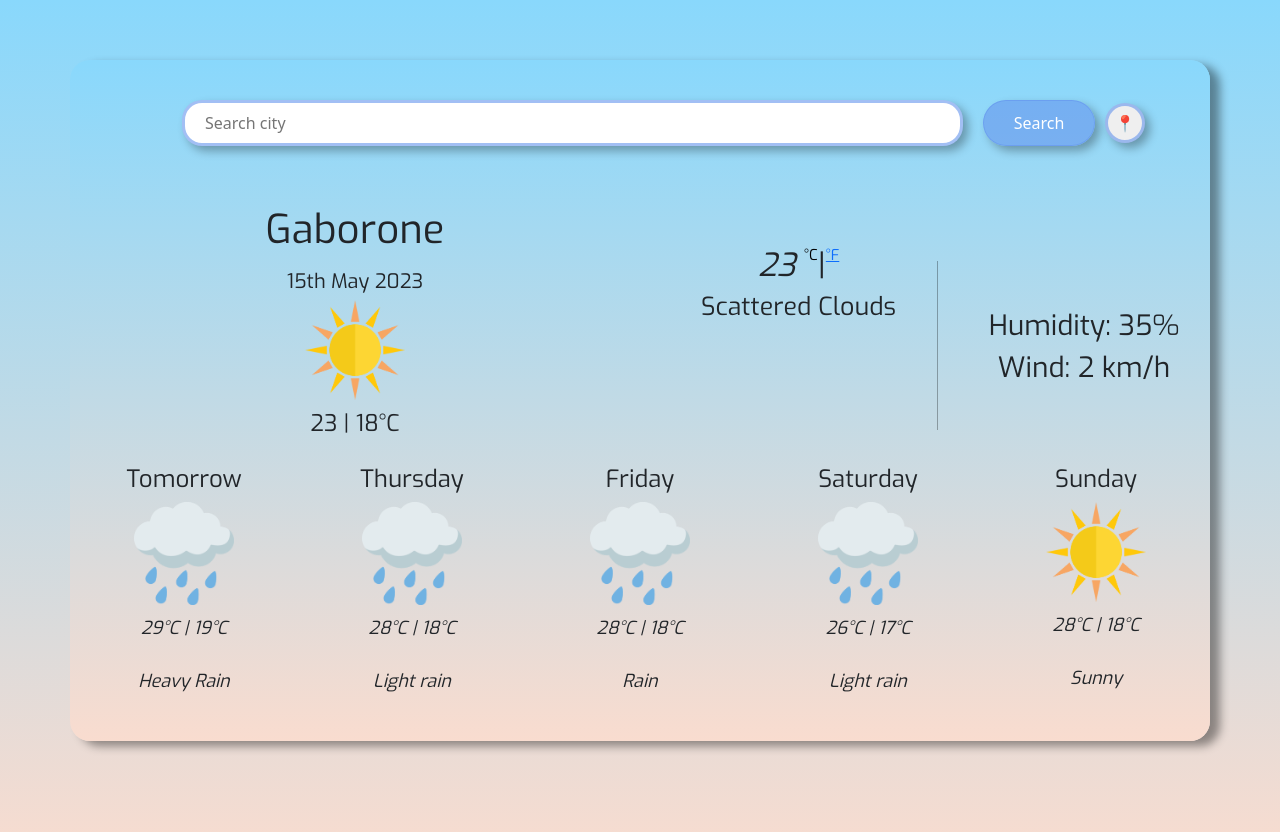
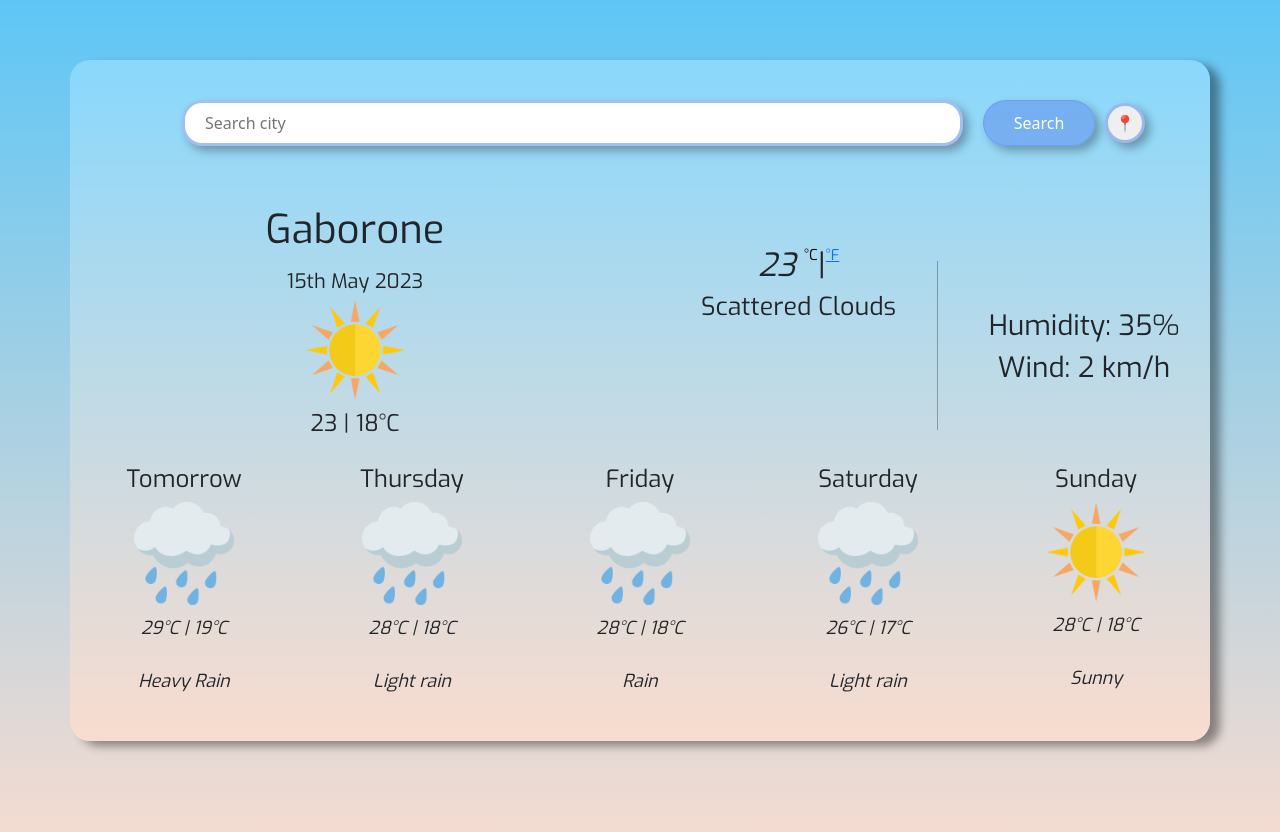
Before and after one commit to kwrs99/React-Weather-App, a React (Create React App) app: page / in a window 1280 px wide. Shown: the top 832 px of the page. Built offline with nearby package versions, Linux system fonts and the light colour scheme.

Commit message:
Change background

```diff
--- a/src/App.css
+++ b/src/App.css
@@ -35,7 +35,7 @@ p {
 }
 body {
   height: 100vh;
-  background: linear-gradient(to top, #f9dccf 0%, #89d8fc 100%);
+  background: linear-gradient(to top, #f9dccf 0%, #5ec6f6 100%);
 }
 
 a {
```
